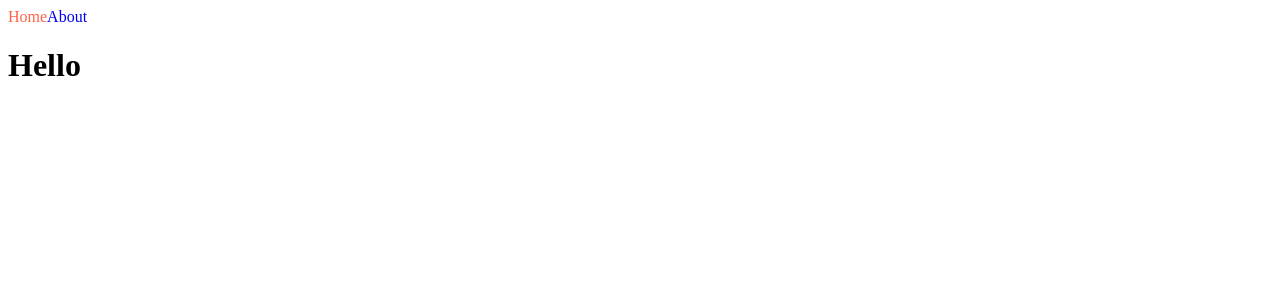
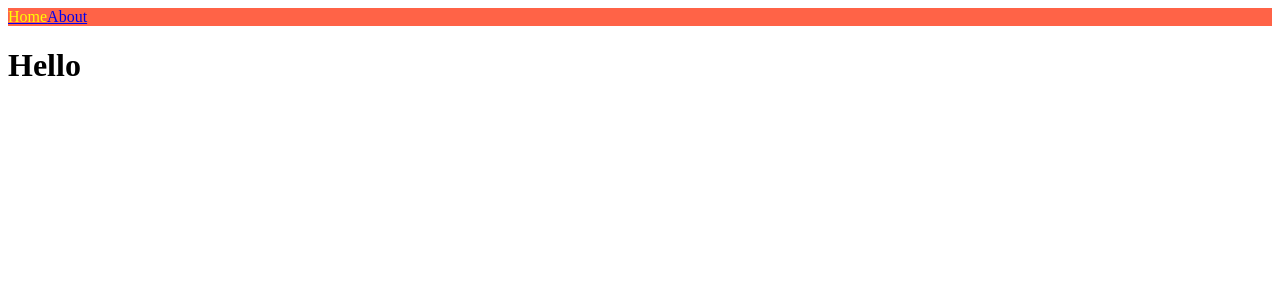
Before and after one commit to daeb2a/nextjs-intro, a Next.js app: page / in a window 1280 px wide. Shown: the top 300 px of the page. Built offline with nearby package versions, Linux system fonts and the light colour scheme.

Commit message:
1.5 Styles JSX

```diff
--- a/components/NavBar.js
+++ b/components/NavBar.js
@@ -1,24 +1,30 @@
 import Link from "next/link";
 import { useRouter } from "next/router";
-import styles from "./NavBar.module.css";
 
 export default function NavBar() {
   const router = useRouter();
+  console.log(router);
   return (
-    <nav>
-      <Link href="/" className={`${styles.link} ${
-            router.pathname === "/" ? styles.active : ""
-          }`}
-      >
-        Home
-      </Link>
-      <Link href="/about" className={[
-            styles.link,
-            router.pathname === "/about" ? styles.active : "",
-          ].join(" ")}
-      >
-        About
-      </Link>
-    </nav>
+    <>
+      <style jsx>{`
+        nav {
+          background-color: tomato;
+        }
+        a {
+          text-decoration: none;
+        }
+        .active {
+          color: yellow;
+        }
+      `}</style>
+      <nav>
+        <Link href="/">
+          <a className={router.pathname === "/" ? "active" : ""}>Home</a>
+        </Link>
+        <Link href="/about">
+          <a className={router.pathname === "/about" ? "active" : ""}>About</a>
+        </Link>
+      </nav>
+    </>
   );
 }
--- a/components/NavBar.module.css
+++ /dev/null
@@ -1,7 +0,0 @@
-.link {
-    text-decoration: none;
-  }
-
-  .active {
-    color: tomato;
-  }
--- a/pages/index.js
+++ b/pages/index.js
@@ -5,6 +5,11 @@
     <div>
       <NavBar />
       <h1>Hello</h1>
+      <style jsx>{`
+        a {
+          color: white;
+        }
+      `}</style>
     </div>
   );
 }
```
